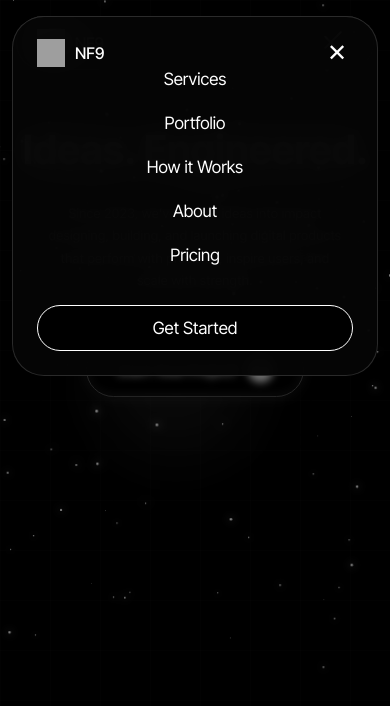
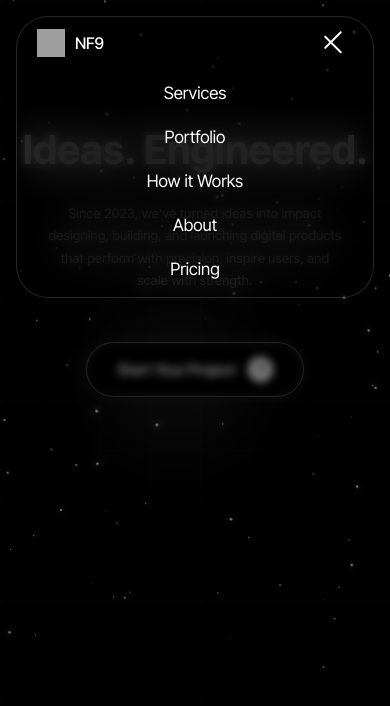
Before and after one commit to Naveen9712/nf9, a React (Vite) app: page / in a window 390 px wide. Both pictures are taken after a click on the element 333 px from the left and 43 px from the top of the page. Shown: the top 706 px of the page. Built offline with nearby package versions, Linux system fonts and the light colour scheme; grey boxes are pictures that could not be loaded.

Commit message:
updated header

```diff
--- a/src/components/header/header.css
+++ b/src/components/header/header.css
@@ -6,8 +6,7 @@ header {
     z-index: 1000;
     padding: 16px 32px;
     display: flex;
-    justify-content: space-between;
-    align-items: center;
+    flex-direction: column;
     background: rgba(0, 0, 0, 0.6);
     backdrop-filter: blur(20px);
     border: 1px solid rgba(255, 255, 255, 0.15);
@@ -15,6 +14,18 @@ header {
     max-width: 1200px;
     width: calc(100% - 80px);
     height: auto;
+    transition: border-radius 0.4s cubic-bezier(0.4, 0, 0.2, 1);
+}
+
+header.menu-open {
+    border-radius: 32px;
+}
+
+.header-top {
+    display: flex;
+    justify-content: space-between;
+    align-items: center;
+    width: 100%;
 }
 
 .logo {
@@ -86,73 +97,27 @@ nav a:hover {
     transform: rotate(-45deg) translate(7px, -7px);
 }
 
-.close-button {
+.mobile-menu {
     display: none;
-}
-
-.mobile-menu {
-    position: fixed;
-    top: 20px;
-    left: 50%;
-    transform: translateX(-50%) scale(0.95);
-    opacity: 0;
-    pointer-events: none;
-    width: calc(100% - 40px);
-    max-width: 400px;
-    background: rgba(0, 0, 0, 0.95);
-    backdrop-filter: blur(20px);
-    border: 1px solid rgba(255, 255, 255, 0.15);
-    border-radius: 32px;
-    z-index: 1002;
-    padding: 60px 40px 40px;
-    display: flex;
     flex-direction: column;
     gap: 24px;
+    width: 100%;
+    padding: 0;
+    margin-top: 0;
+    max-height: 0;
+    overflow: hidden;
+    opacity: 0;
     transition: all 0.4s cubic-bezier(0.4, 0, 0.2, 1);
+    pointer-events: none;
 }
 
 .mobile-menu.active {
+    display: flex;
+    max-height: 500px;
     opacity: 1;
-    transform: translateX(-50%) scale(1);
+    margin-top: 24px;
+    padding-bottom: 8px;
     pointer-events: auto;
-}
-
-.mobile-menu-header {
-    position: absolute;
-    top: 24px;
-    left: 32px;
-    right: 32px;
-    display: flex;
-    justify-content: space-between;
-    align-items: center;
-}
-
-.mobile-menu-logo {
-    display: flex;
-    align-items: center;
-    gap: 12px;
-    font-size: 18px;
-    font-weight: 500;
-    color: #fff;
-}
-
-.close-button {
-    display: flex;
-    align-items: center;
-    justify-content: center;
-    width: 32px;
-    height: 32px;
-    background: transparent;
-    border: none;
-    cursor: pointer;
-    padding: 0;
-    color: #fff;
-    font-size: 24px;
-    transition: opacity 0.3s ease;
-}
-
-.close-button:hover {
-    opacity: 0.7;
 }
 
 .mobile-menu a {
@@ -164,6 +129,8 @@ nav a:hover {
     transition: all 0.3s ease;
     opacity: 0;
     transform: translateY(10px);
+    cursor: pointer;
+    pointer-events: auto;
 }
 
 .mobile-menu.active a {
@@ -194,6 +161,11 @@ nav a:hover {
     border: none;
     white-space: nowrap;
     flex-shrink: 0;
+    cursor: pointer;
+    display: inline-block;
+    pointer-events: auto;
+    position: relative;
+    z-index: 10;
 }
 
 .cta-button:hover {
@@ -205,12 +177,14 @@ nav a:hover {
     margin-top: 16px;
     opacity: 0;
     transform: translateY(10px);
+    pointer-events: none;
 }
 
 .mobile-menu.active .cta-button {
     opacity: 1;
     transform: translateY(0);
     transition-delay: 0.4s;
+    pointer-events: auto;
 }
 
 .mobile-overlay {
@@ -263,23 +237,6 @@ nav a:hover {
         height: 28px !important;
     }
 
-    .mobile-menu {
-        top: 16px;
-        width: calc(100% - 32px);
-        padding: 56px 32px 32px;
-    }
-
-    .mobile-menu-header {
-        top: 20px;
-        left: 24px;
-        right: 24px;
-    }
-
-    .mobile-menu-logo {
-        font-size: 16px;
-        gap: 10px;
-    }
-
     .mobile-menu a {
         font-size: 17px;
     }
@@ -291,13 +248,14 @@ nav a:hover {
         padding: 10px 20px;
     }
 
-    .mobile-menu {
-        width: calc(100% - 24px);
-        padding: 52px 24px 24px;
-        background-color: #060606f2;
-    }
-    .cta-button{
+    .mobile-menu .cta-button {
         background-color: #000;
         border: solid 1px white;
+        color: #fff;
+    }
+
+    .mobile-menu .cta-button:hover {
+        background-color: #fff;
+        color: #000;
     }
 }
--- a/src/components/header/header.tsx
+++ b/src/components/header/header.tsx
@@ -16,15 +16,24 @@ export default function Header({ onSmoothScroll }: HeaderProps) {
 
   // Close menu and scroll
   const handleMenuClick = (e: React.MouseEvent<HTMLAnchorElement>, href: string) => {
+    e.preventDefault();
     setIsMenuOpen(false);
     document.body.style.overflow = 'auto';
+
+    // Add small delay to allow menu to close smoothly before scrolling
+    setTimeout(() => {
       onSmoothScroll(e, href);
+    }, 150);
   };
 
   return (
     <>
+      {/* Mobile Menu Overlay */}
+      <div className={`mobile-overlay ${isMenuOpen ? 'active' : ''}`} onClick={toggleMenu}></div>
+
       {/* Header */}
-      <header>
+      <header className={isMenuOpen ? 'menu-open' : ''}>
+        <div className="header-top">
           <div className="logo">
             <img
               src="https://res.cloudinary.com/dsb1k3ugo/image/upload/v1760451582/nf9-icon_jcmneo.png"
@@ -52,28 +61,10 @@ export default function Header({ onSmoothScroll }: HeaderProps) {
             <span></span>
             <span></span>
           </div>
-      </header>
-
-      {/* Mobile Menu Overlay */}
-      <div className={`mobile-overlay ${isMenuOpen ? 'active' : ''}`} onClick={toggleMenu}></div>
+        </div>
 
         {/* Mobile Menu */}
         <div className={`mobile-menu ${isMenuOpen ? 'active' : ''}`}>
-        <div className="mobile-menu-header">
-          <div className="mobile-menu-logo">
-            <img
-              src="https://res.cloudinary.com/dsb1k3ugo/image/upload/v1760451582/nf9-icon_jcmneo.png"
-              width="28"
-              height="28"
-              alt="NF9 Logo"
-              style={{ objectFit: 'cover' }}
-            />
-            <span>NF9</span>
-          </div>
-          <button className="close-button" onClick={toggleMenu} aria-label="Close menu">
-            ✕
-          </button>
-        </div>
           <a href="#services" onClick={(e) => handleMenuClick(e, '#services')}>Services</a>
           <a href="#portfolio" onClick={(e) => handleMenuClick(e, '#portfolio')}>Portfolio</a>
           <a href="#process" onClick={(e) => handleMenuClick(e, '#process')}>How it Works</a>
@@ -84,9 +75,10 @@ export default function Header({ onSmoothScroll }: HeaderProps) {
             className="cta-button"
             onClick={(e) => handleMenuClick(e, '#contact')}
           >
-          Get Started
+            Let's Talk
           </a>
         </div>
+      </header>
     </>
   );
 }
```
Lines whose indentation alone changed are shown as unchanged.
